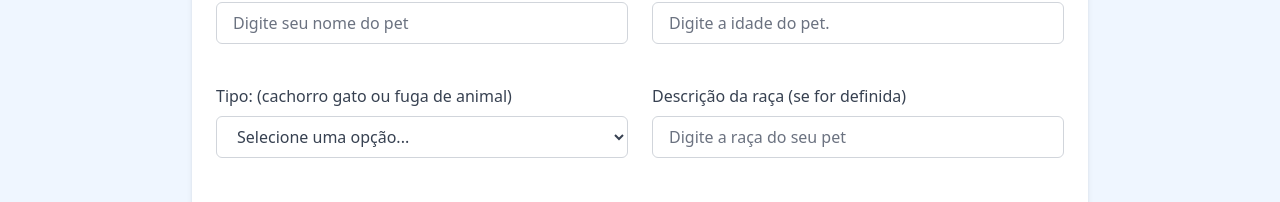
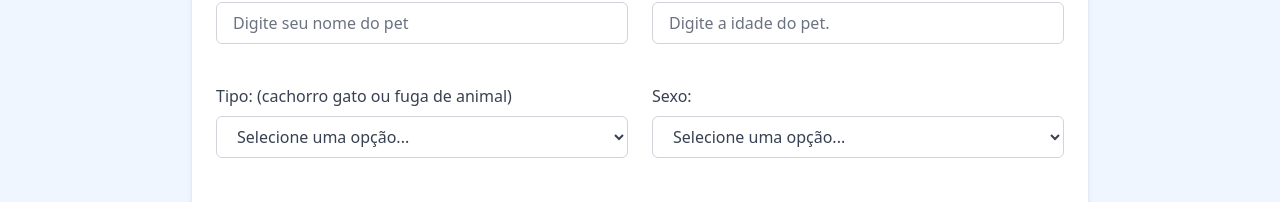
Before and after one commit to gabrikf/pets-frontend, a React (Create React App) app: page /petregister in a window 1280 px wide. Shown: the part 246-448 px from the top of the page. Built offline with nearby package versions, Linux system fonts and the light colour scheme; no server answers; sample sign-in values are in the browser's storage.

Commit message:
adding pet_sex

```diff
--- a/src/pages/Cats.js
+++ b/src/pages/Cats.js
@@ -197,6 +197,12 @@ const Cats = () => {
                 </strong>
                 {incident.pet_age}
               </div>
+              <div className="py-2 text-gray-700 dark:text-gray-400">
+                <strong className="text-black dark:text-white">
+                  Sexo:{" "}
+                </strong>
+                {incident.breed}
+              </div>
               <div className="h-24 py-2 text-gray-700 dark:text-gray-400">
                 <strong className="text-black dark:text-white">
                   Descrição do pet:{" "}
--- a/src/pages/Details.js
+++ b/src/pages/Details.js
@@ -184,6 +184,12 @@ const Details = () => {
                 </strong>
                 {incident.pet_age}
               </div>
+              <div className="py-2 text-gray-700 dark:text-gray-400">
+                <strong className="text-black dark:text-white">
+                  Sexo:{" "}
+                </strong>
+                {incident.breed}
+              </div>
               <div className="h-24 py-2 text-gray-700 dark:text-gray-400">
                 <strong className="text-black dark:text-white">
                   Descrição do pet:{" "}
--- a/src/pages/Dogs.js
+++ b/src/pages/Dogs.js
@@ -185,6 +185,12 @@ const Dogs = () => {
                 </strong>
                 {incident.pet_age}
               </div>
+              <div className="py-2 text-gray-700 dark:text-gray-400">
+                <strong className="text-black dark:text-white">
+                  Sexo:{" "}
+                </strong>
+                {incident.breed}
+              </div>
               <div className="h-24 py-2 text-gray-700 dark:text-gray-400">
                 <strong className="text-black dark:text-white">
                   Descrição do pet:{" "}
--- a/src/pages/Likes.js
+++ b/src/pages/Likes.js
@@ -163,6 +163,12 @@ const Likes = () => {
                 </strong>
                 {incident.pet_age}
               </div>
+              <div className="py-2 text-gray-700 dark:text-gray-400">
+                <strong className="text-black dark:text-white">
+                  Sexo:{" "}
+                </strong>
+                {incident.breed}
+              </div>
               <div className="h-24 py-2 text-gray-700 dark:text-gray-400">
                 <strong className="text-black dark:text-white">
                   Descrição do pet:{" "}
--- a/src/pages/Ongs.js
+++ b/src/pages/Ongs.js
@@ -193,6 +193,12 @@ const Ongs = () => {
                   </strong>
                   {incident.pet_age}
                 </div>
+                <div className="py-2 text-gray-700 dark:text-gray-400">
+                <strong className="text-black dark:text-white">
+                  Sexo:{" "}
+                </strong>
+                {incident.breed}
+              </div>
                 <div className="h-24 py-2 text-gray-700 dark:text-gray-400">
                   <strong className="text-black dark:text-white">
                     Descrição do pet:{" "}
--- a/src/pages/PetRegister.js
+++ b/src/pages/PetRegister.js
@@ -15,7 +15,7 @@ const petSchema = Yup.object().shape({
   animal_type: Yup.string()
                   .required('Por favor informe o tipo de animal'),
   breed: Yup.string()
-             .max(15, 'máximo 15 caracteres'),
+                .required('Por favor informe o sexo do animal'),
   description: Yup.string()
                   .max(30, 'Máximo de 30 caracteres'),
 })
@@ -114,16 +114,19 @@ const PetRegister = () => {
                 </div>
 
               <div className="w-full mt-0 mb-4">
-                  <label className="text-gray-700 dark:text-gray-200" for="password">Descrição da raça (se for definida)</label>
-                  <input className="block w-full px-4 py-2 mt-2 text-gray-700 placeholder-gray-500 bg-white border border-gray-300 rounded-md dark:bg-gray-800 dark:border-gray-600 dark:placeholder-gray-400 focus:border-blue-500 dark:focus:border-blue-500 focus:outline-none focus:ring dark:text-white"
-                  type="text"
-                  placeholder="Digite a raça do seu pet"
-                  name="breed"
-                  aria-label="cidade"
-                  value={formik.values.breed}
-                  onChange={formik.handleChange}
-                  />
-                  {formik.errors.breed && formik.touched.breed && <i className='text-red-400'>{formik.errors.breed}</i>}
+              <label className="text-gray-700 dark:text-gray-200" for="text">Sexo:</label>
+                <select
+                className="block w-full px-4 py-2 mt-2 text-gray-700 placeholder-gray-500 bg-white border border-gray-300 rounded-md dark:bg-gray-800 dark:border-gray-600 dark:placeholder-gray-400 focus:border-blue-500 dark:focus:border-blue-500 focus:outline-none focus:ring dark:text-white"
+                name='breed'
+                onChange={formik.handleChange}
+                value={formik.values.breed}
+                >
+                  <option value='' hidden>Selecione uma opção...</option>
+                  <option value='Macho'>Cachorro</option>
+                  <option value='Fêmea'>Gato</option>
+                </select>
+                {formik.errors.breed && formik.touched.breed && <i className='text-red-400'>{formik.errors.breed}</i>}
+
               </div>
               <div className="w-full mt-0 mb-4">
                   <label className="text-gray-700 dark:text-gray-200" for="password">Descrição breve (max: 30 caracteres)</label>
--- a/src/pages/Profile.js
+++ b/src/pages/Profile.js
@@ -297,6 +297,12 @@ const Profile = () => {
                 </strong>
                 {incident.pet_age}
               </p>
+              <div className="py-2 text-gray-700 dark:text-gray-400">
+                <strong className="text-black dark:text-white">
+                  Sexo:{" "}
+                </strong>
+                {incident.breed}
+              </div>
               <p className="h-24 py-2 text-gray-700 dark:text-gray-400">
                 <strong className="text-black dark:text-white">
                   Descrição do pet:{" "}
```
Also changed, not shown: 1 other file (tests, documents, lock files or other folders).
